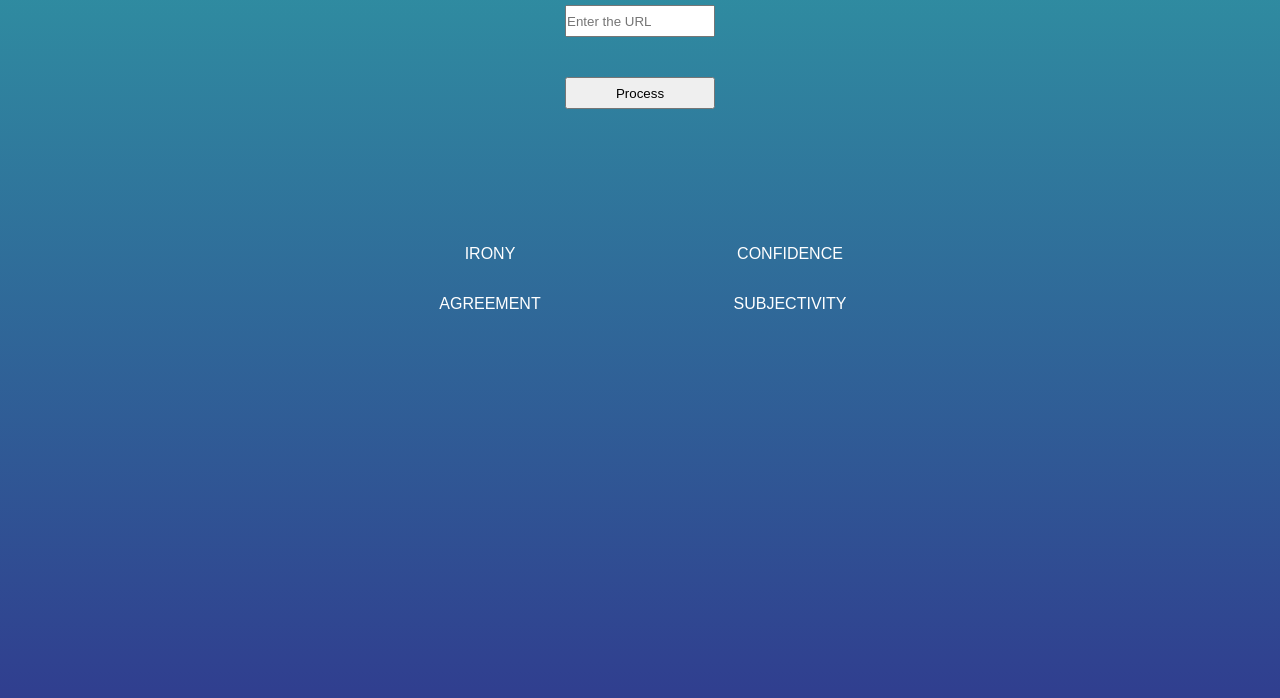
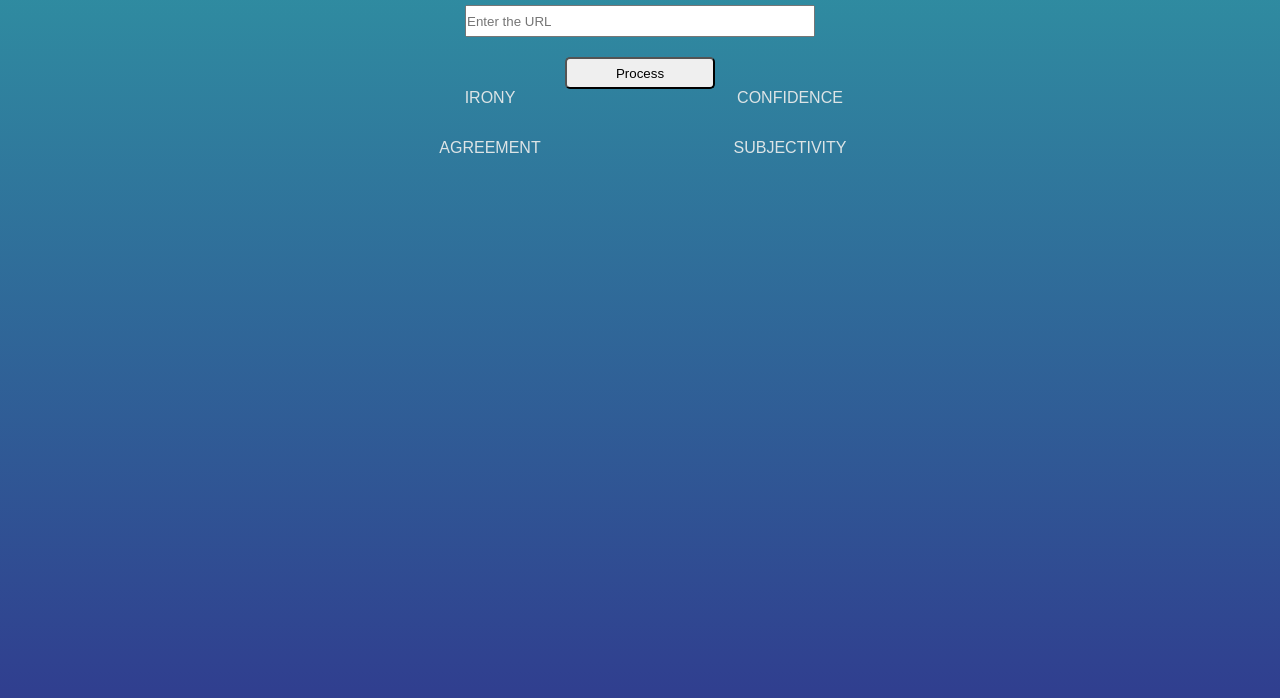
Before and after one commit to testerslol123/nlp-udacity-job, a website built with webpack: page src/client/views/index.html in a window 1280 px wide. Shown: the part 102-800 px from the top of the page. Built offline with nearby package versions, Linux system fonts and the light colour scheme.

Commit message:
SASS files added

```diff
--- a/src/client/js/cleanData.js
+++ b/src/client/js/cleanData.js
@@ -1,4 +1,9 @@
 function cleanData(data) {
+
+    const irony = document.getElementById('irony');
+    const confidence = document.getElementById('confidence');
+    const agreement = document.getElementById('agreement');
+    const subjectivity = document.getElementById('subjectivity');
 
     irony.textContent = `IRONY: ${data.irony}`;
     confidence.textContent = `CONFIDENCE: ${data.confidence}`;
--- a/src/client/js/handleClick.js
+++ b/src/client/js/handleClick.js
@@ -3,13 +3,9 @@ import {callAPI} from "./callAPI"
 
 function handleClick()
     {
-        const btn = document.getElementById('btn');
         const url = document.getElementById('url');
 
-        const irony = document.getElementById('irony');
-        const confidence = document.getElementById('confidence');
-        const agreement = document.getElementById('agreement');
-        const subjectivity = document.getElementById('subjectivity');
+
 
         console.log('button pressed')
 
--- /dev/null
+++ b/src/client/styles/_general.scss
@@ -0,0 +1,8 @@
+
+
+
+*{
+    margin: 0;
+    padding: 0;
+    box-sizing: border-box;
+}
--- /dev/null
+++ b/src/client/styles/_mixings.scss
@@ -0,0 +1,5 @@
+@mixin flex-centered-column {
+    display: flex;
+    align-items: center;
+    flex-direction: column;
+}
--- /dev/null
+++ b/src/client/styles/_variables.scss
@@ -0,0 +1,3 @@
+$themeColor1 :  rgb(48,62,143);
+$themeColor2 : rgb(47,150,163);
+$textColor: rgb(221, 228, 230);
--- a/src/client/styles/style.scss
+++ b/src/client/styles/style.scss
@@ -1,70 +1,63 @@
-*{
+@import "./general";
+@import "./variables";
+@import "./mixings";
+
+input {
+    width : 350px;
+    height: 2rem;
+    padding: 0;
     margin: 0;
-    padding: 0;
-    box-sizing: border-box;
 }
 
-input, select, button {
+#click{
     width : 150px;
     height: 2rem;
     padding: 0;
     margin: 0;
-  }
+    border-radius: 5px;
+    &:hover{
+        background-color: $themeColor2;
+    }
+}
+
 
 body{
+
+    @include flex-centered-column();
     height: 100vh;
-    display: flex;
-    flex-direction: column;
-    background: linear-gradient(rgb(47,150,163),rgb(48,62,143));
+    background: linear-gradient($themeColor2, $themeColor1);
     font-family: sans-serif;
-    color: white;
+    color: $textColor;
 }
 
 
 .container {
-    display: flex;
+    @include flex-centered-column();
     padding-top: 50px;
-    align-items: center;
-    flex-direction: column;
+
+
 }
 
 .collect {
-display: flex;
-flex-direction: column;
-align-items: center;
-justify-content: center;
+    @include flex-centered-column();
+    justify-content: center;
 }
 
 .collect input {
     margin: 20px;
 }
 
-.icon {
-    display: flex;
-    height: 100px;
-    /* width: 300px; */
-    align-content: center;
-    justify-content: center;
-}
 
-.icon img{
-    width: 100px;
-    height: 100px;
-}
 
 .top-display {
-    display: flex;
-    flex-direction: column;
-    align-content: center;
+    @include flex-centered-column();
     justify-items: center;
     margin: auto;
 }
 
 
 .display {
-    display: flex;
-    flex-direction: column;
-    align-content: center;
+    @include flex-centered-column();
     justify-items: center;
 
 }
@@ -76,7 +69,7 @@ justify-content: center;
 
 .display-box {
     display: flex;
-    align-items: center;
+    align-items: flex-start;
     justify-content: center;
     height: 50px;
     width: 300px;
--- a/src/client/views/index.html
+++ b/src/client/views/index.html
@@ -13,9 +13,9 @@
         <h1 class="header">Natural Language Processing App</h1>
 
         <div class="collect">
-            <input type="text" placeholder="Enter the URL" name="zip" id="url">
-            <input type="submit" name="" value="Process" onclick="return Client.handleClick(event)" onsubmit="return client.handleClick(event)">
-            <!-- <button label="test" id="btn">Process</button> -->
+            <input type="text" placeholder="Enter the URL" name="url" id="url">
+            <input type="submit" id="click" name="" value="Process" onclick="return Client.handleClick(event)" onsubmit="return client.handleClick(event)">
+
         </div>
 
 
```
Also changed, not shown: src/dist/index.html, src/dist/main.js.
